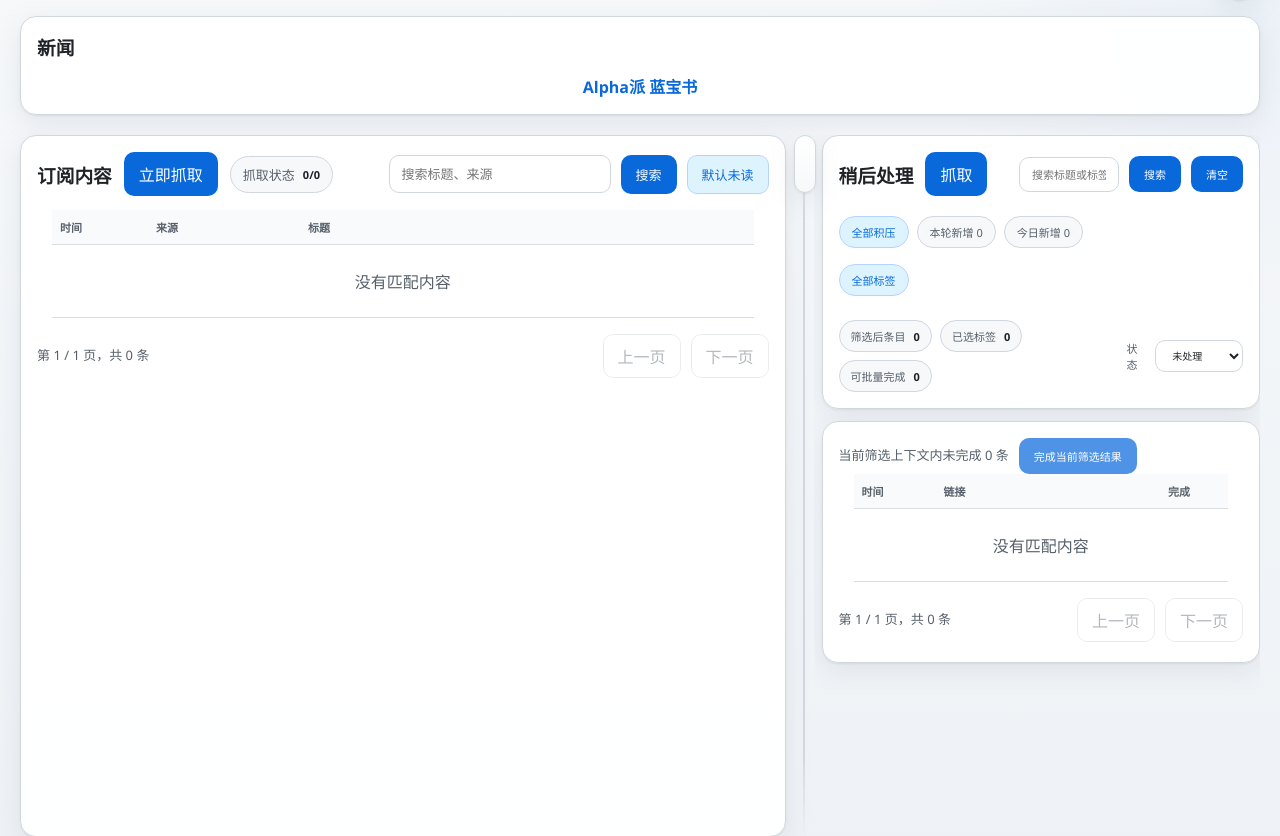
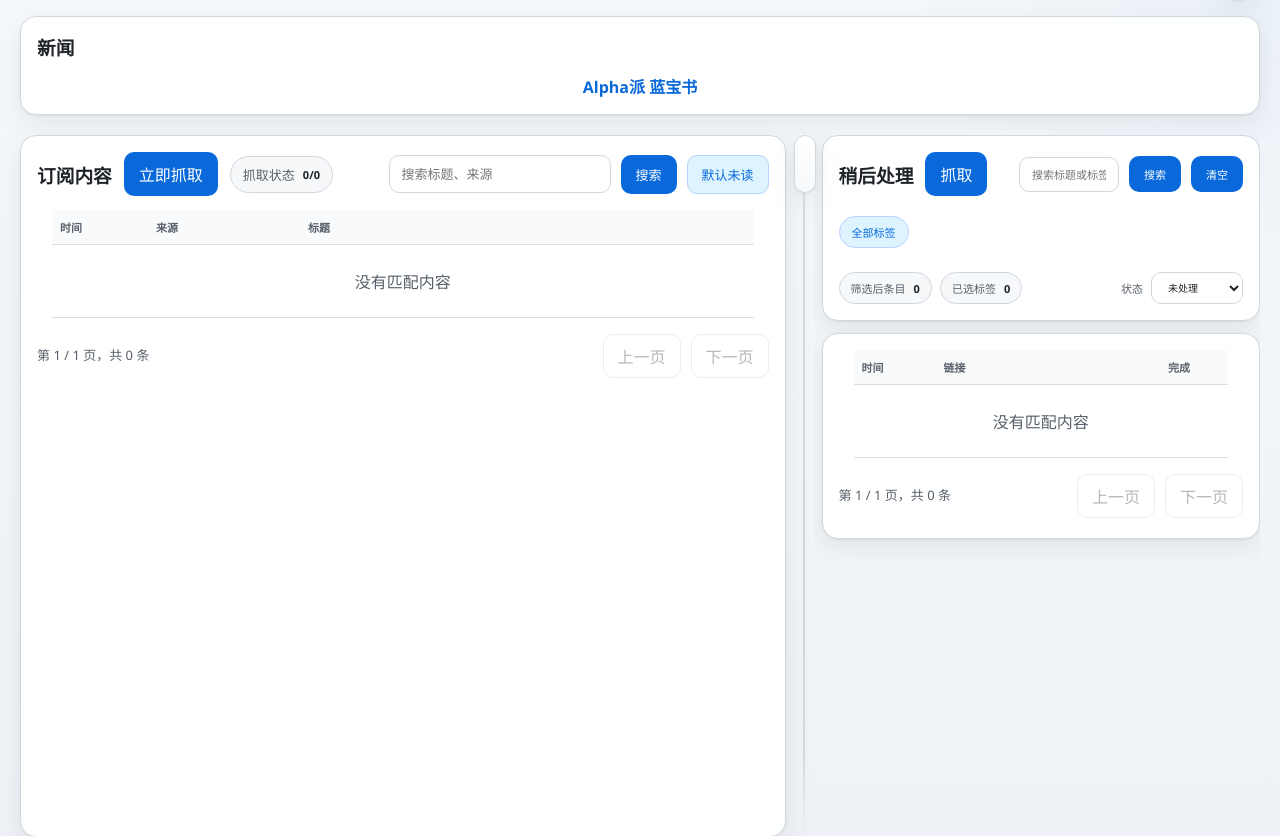
Before and after one commit to stelvetica/infoflowhub, a FastAPI app: page / in a window 1280 px wide. Shown: the part 62-898 px from the top of the page. Run offline with FastAPI, Linux system fonts and the light colour scheme; data that the repository does not hold is empty; some libraries are stand-ins or nearby versions.

Commit message:
移除 laterhub 批量处理按钮

```diff
--- a/web/templates/partials/laterhub_panel.html
+++ b/web/templates/partials/laterhub_panel.html
@@ -32,11 +32,6 @@
       <input type="hidden" name="laterhub_page" value="1">
       <input type="hidden" name="laterhub_filter_tag" value="{{ laterhub.selected_tags_text }}">
       <div class="chips laterhub-chips">
-        <button class="chip {% if laterhub.filter_scope == '' %}active{% endif %}" type="submit" name="laterhub_filter_scope" value="">全部积压</button>
-        <button class="chip {% if laterhub.filter_scope == 'current_batch' %}active{% endif %}" type="submit" name="laterhub_filter_scope" value="{{ '' if laterhub.filter_scope == 'current_batch' else 'current_batch' }}">本轮新增 {{ laterhub.scope_counts.current_batch }}</button>
-        <button class="chip {% if laterhub.filter_scope == 'today' %}active{% endif %}" type="submit" name="laterhub_filter_scope" value="{{ '' if laterhub.filter_scope == 'today' else 'today' }}">今日新增 {{ laterhub.scope_counts.today }}</button>
-      </div>
-      <div class="chips laterhub-chips">
         <button class="chip {% if not laterhub.selected_tags %}active{% endif %}" type="submit" name="laterhub_filter_tag" value="">全部标签</button>
         {% for tag in laterhub.all_tags %}
           {% set active = tag in laterhub.selected_tags %}
@@ -47,7 +42,6 @@
         <div class="laterhub-summary-inline laterhub-summary-tight laterhub-summary-small laterhub-summary-merged">
           <div class="inline-metric"><span class="label">筛选后条目</span><strong>{{ laterhub.filtered_total }}</strong></div>
           <div class="inline-metric"><span class="label">已选标签</span><strong>{{ laterhub.selected_tags|length }}</strong></div>
-          <div class="inline-metric"><span class="label">可批量完成</span><strong>{{ laterhub.bulk_finishable_count }}</strong></div>
         </div>
         <div class="laterhub-filter-row">
           <span class="laterhub-filter-label">状态</span>
@@ -60,14 +54,7 @@
       </div>
     </form>
   </section>
-
   <section class="card pane-card pane-card-right">
-    <div class="toolbar toolbar-inline laterhub-top-row laterhub-top-row-inline">
-      <div class="subtle">当前筛选上下文内未完成 {{ laterhub.bulk_finishable_count }} 条</div>
-      <form hx-post="/actions/laterhub/bulk-finish?{{ params|urlencode }}&laterhub_q={{ laterhub.q }}&laterhub_sort={{ laterhub.sort }}&laterhub_dir={{ laterhub.dir }}&laterhub_filter_finished={{ laterhub.filter_finished }}&laterhub_filter_tag={{ laterhub.selected_tags_text }}&laterhub_filter_scope={{ laterhub.filter_scope }}&laterhub_page={{ laterhub.page }}" hx-target="#laterhub-panel" hx-swap="innerHTML">
-        <button class="btn" type="submit" {% if laterhub.bulk_finishable_count <= 0 %}disabled{% endif %}>完成当前筛选结果</button>
-      </form>
-    </div>
     <div class="table-wrap">
       <table class="laterhub-table">
         <colgroup>
```
Also changed, not shown: .agents/工作日志.md.
